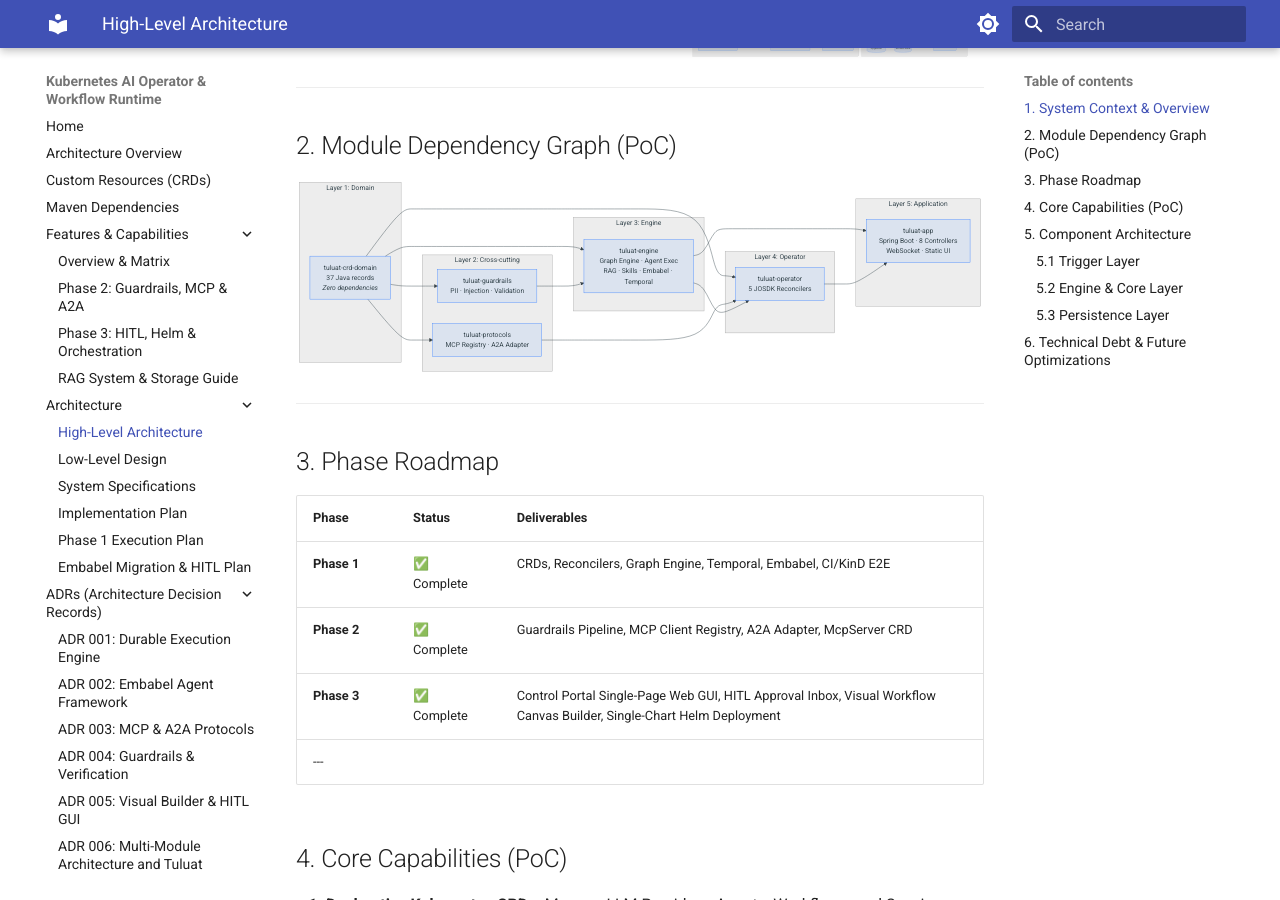
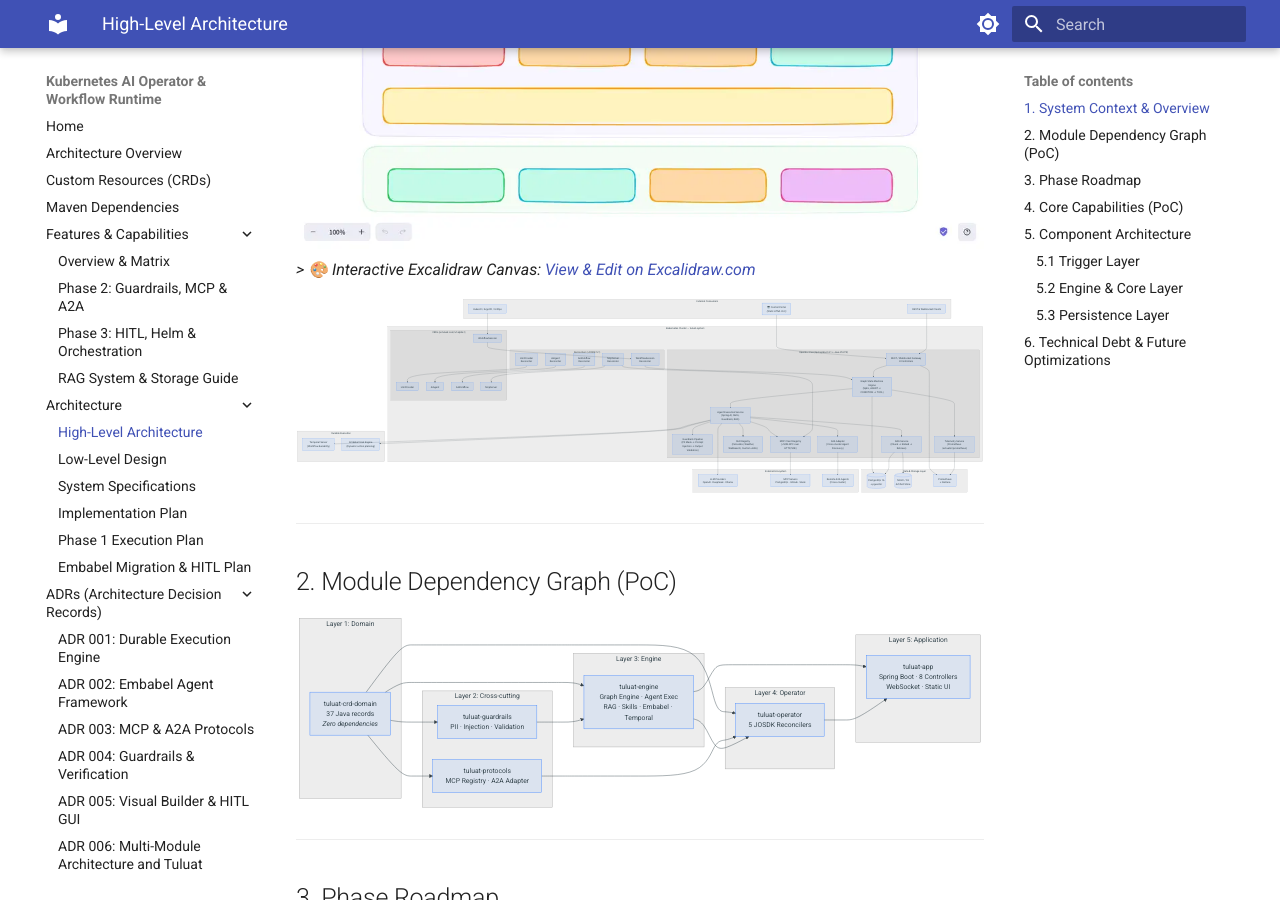
Before and after one commit to netologist/tuluat, an MkDocs documentation site: the page built from docs/architecture/high-level-architecture.md, in a window 1280 px wide and 900 px high, scrolled down 604 px. Built offline with MkDocs 1.6.1 and Material for MkDocs 9.7.7, drawn with Linux system fonts in a browser that asks for light colours.

Commit message:
docs: add Excalidraw architecture diagram PNG & share link to README and architecture docs

````diff
--- a/docs/architecture/high-level-architecture.md
+++ b/docs/architecture/high-level-architecture.md
@@ -7,6 +7,9 @@
 ## 1. System Context & Overview
 
 Tuluat is a Kubernetes-native AI Runtime and Orchestration Engine (**PoC**). It decouples execution management from underlying LLM providers, providing a unified environment for multi-agent workflows, state management, vector memory, guardrails, and human-in-the-loop control.
+
+![Excalidraw High-Level Architecture Diagram](../assets/architecture-diagram.png)
+*> 🎨 Interactive Excalidraw Canvas: [View & Edit on Excalidraw.com](https://excalidraw.com/#json=-lpcntaz-fvauJsHLbYJR,HHmaYzhNnM_cKXg9wp-nnA)*
 
 ```mermaid
 graph TB
````
Also changed, not shown: README.md (+6 -0 lines), docs/assets/architecture-diagram.png (added).
